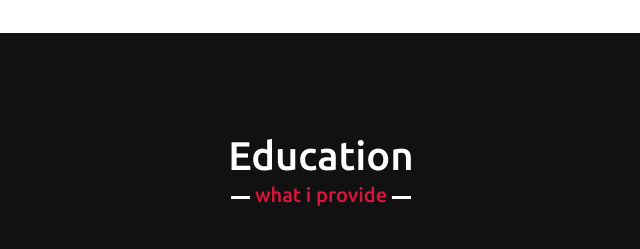
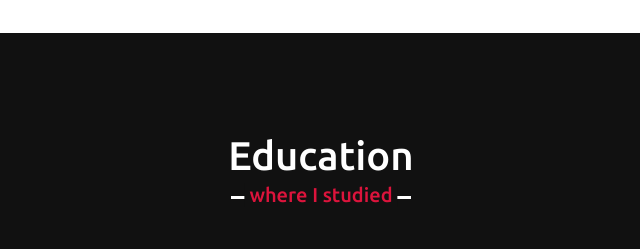
Before and after one commit to KaviyasreeKM/My-Portfolio, a plain HTML site: page index.html in a window 1280 px wide. Shown: the part 1500-1749 px from the top of the page, 319-959 px from the left. Drawn offline with nearby package versions, Linux system fonts and the light colour scheme.

Commit message:
change in css

```diff
--- a/style.css
+++ b/style.css
@@ -273,7 +273,7 @@ section .title::after{
 .Education .title::after,
 .project .title::after{
     background: #111;
-    content: "what i provide";
+    content: "where I studied";
 }
 .Education .serv-content .card{
     width: calc(33% - 20px);
```
